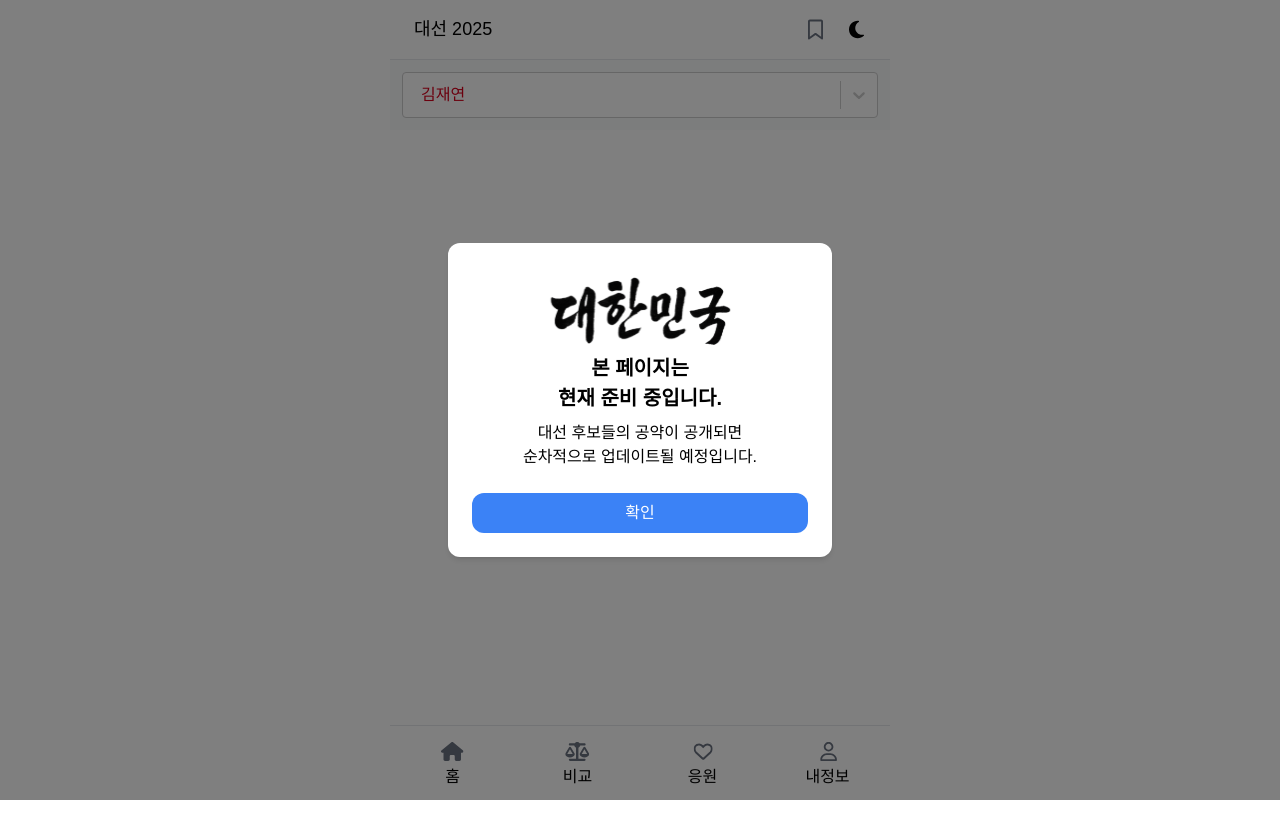
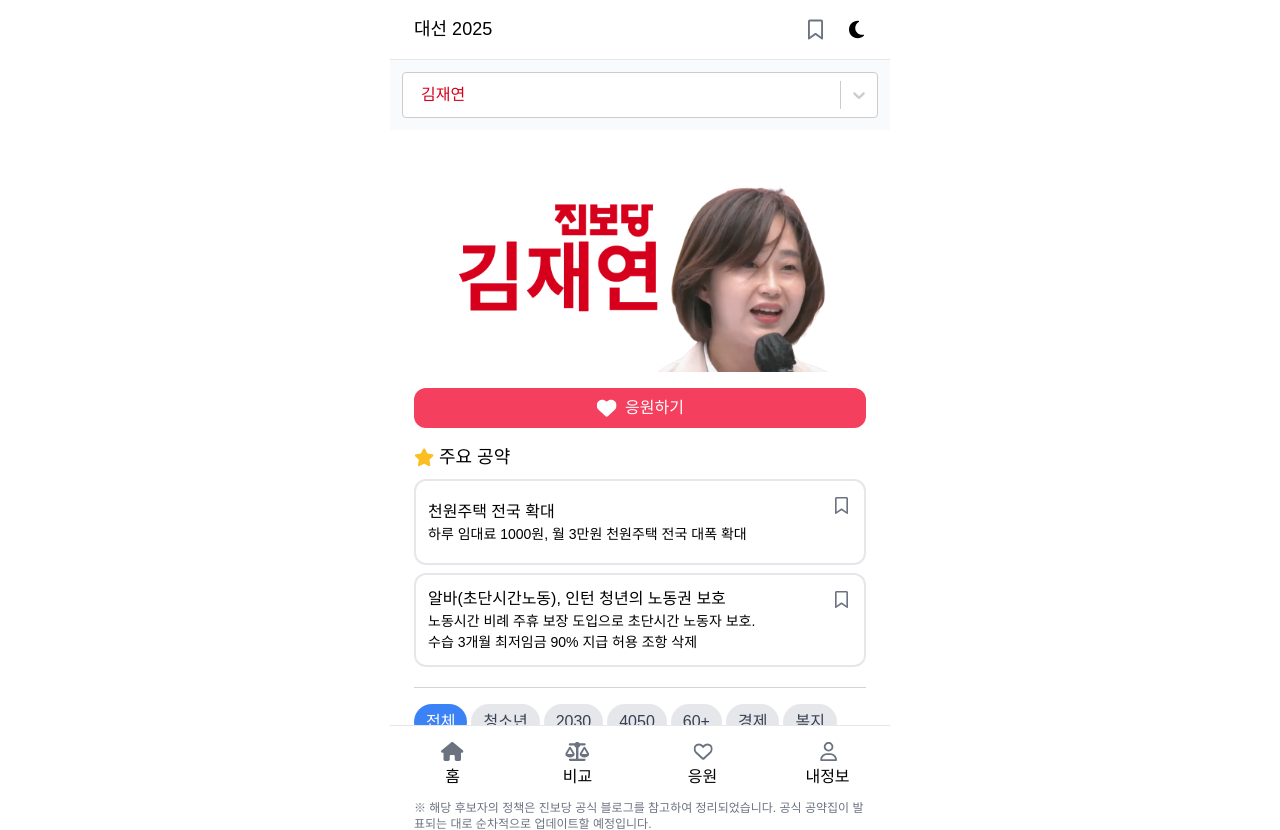
Before and after one commit to gimgyuwon/voter, a React (Create React App) app in the folder frontend/: page /candidate/jaeyeon in a window 1280 px wide. Built offline with nearby package versions, Linux system fonts and the light colour scheme; no server answers.

Commit message:
feat: 김재연 후보 공약 업데이트

```diff
--- a/frontend/src/constant/Candidate/CandidatePolicy.js
+++ b/frontend/src/constant/Candidate/CandidatePolicy.js
@@ -322,4 +322,80 @@ export const CANDIDATE_POLICY = [
     main: false,
     candidate: "김문수",
   },
+  {
+    id: 41,
+    title: "상속세 10조원 청년예산화",
+    content: "상속세 10조원 전액을 청년불평등 해소기금으로 적립",
+    prop: ["경제", "2030"],
+    main: false,
+    candidate: "김재연",
+  },
+  {
+    id: 42,
+    title: "천원주택 전국 확대",
+    content: "하루 임대료 1000원, 월 3만원 천원주택 전국 대폭 확대",
+    prop: ["주택", "2030"],
+    main: true,
+    candidate: "김재연",
+  },
+  {
+    id: 43,
+    title: "전월세 10만원 상한제",
+    content: "민간 임대 주택 전월세부담 10만원 상한제 도입",
+    prop: ["주택", "2030"],
+    main: false,
+    candidate: "김재연",
+  },
+  {
+    id: 44,
+    title: " 알바(초단시간노동), 인턴 청년의 노동권 보호",
+    content:
+      "노동시간 비례 주휴 보장 도입으로 초단시간 노동자 보호. \n수습 3개월 최저임금 90% 지급 허용 조항 삭제",
+    prop: ["경제", "2030"],
+    main: true,
+    candidate: "김재연",
+  },
+  {
+    id: 45,
+    title: "포괄임금제 폐지",
+    content:
+      "장시간 노동으로 노동자의 건강권과 생명을 위협하는 포괄임금제 폐지",
+    prop: ["행정", "2030"],
+    main: false,
+    candidate: "김재연",
+  },
+  {
+    id: 46,
+    title: "고등교육 무상화",
+    content:
+      "고등교육재정교부금법 제정 \n GDP 1.2% 수준으로 고등교육재정 확대, 대학 무상교육 전면 실현",
+    prop: ["교육", "2030"],
+    main: false,
+    candidate: "김재연",
+  },
+  {
+    id: 47,
+    title: "비동의 강간죄 도입",
+    content: "폭행·협박이 없더라도 동의없는 성관계는 범죄로 처벌",
+    prop: ["행정", "2030"],
+    main: false,
+    candidate: "김재연",
+  },
+  {
+    id: 48,
+    title: "파트너폭력 방지법 제정 ",
+    content:
+      "결혼 여부와 상관없이 동거·연인·이혼한 배우자·성소수자 커플 등 \n모든 친밀한 관계에서의 폭력에 대한 처벌, 피해자 보호조치 강화",
+    prop: ["복지", "2030"],
+    main: false,
+    candidate: "김재연",
+  },
+  {
+    id: 49,
+    title: "국민연금 청년 국가지원",
+    content: "청년 초기 5년동안 평균소득월액 기준으로 국가가 보험료 전액 납입 ",
+    prop: ["복지", "2030"],
+    main: false,
+    candidate: "김재연",
+  },
 ];
--- a/frontend/src/pages/Candidate/Jaeyeon/Jaeyeon.jsx
+++ b/frontend/src/pages/Candidate/Jaeyeon/Jaeyeon.jsx
@@ -1,28 +1,30 @@
 import { useNavigate } from "react-router-dom";
-import ComingSoon from "../../../components/Common/ComingSoon";
 import jaeyeon from "../../../assets/images/jaeyeon.png";
 import whiteLove from "../../../assets/icons/whiteLove.svg";
 import { useState } from "react";
-import AlertModal from "../../../components/Common/AlertModal/AlertModal";
+import { CANDIDATE_POLICY } from "../../../constant/Candidate/CandidatePolicy";
+import MainPolicy from "../../../components/Candidate/Common/MainPolicy";
+import Chip from "../../../components/Common/Chip/Chip";
+import SubPolicy from "../../../components/Candidate/Common/SubPolicy";
 
 export const Jaeyeon = () => {
-  const [alertOpen, setAlertOpen] = useState(true);
+  const [selectedTag, setSelectedTag] = useState("전체");
   const navigate = useNavigate();
 
   const handleCheerClick = () => {
     navigate("/cheer");
   };
 
-  if (alertOpen) {
-    return (
-      <AlertModal
-        buttonMessage="확인"
-        onButtonClick={() => setAlertOpen(false)}
-      >
-        <ComingSoon />
-      </AlertModal>
-    );
-  }
+  const jaeyeonPolicy = CANDIDATE_POLICY.filter(
+    (item) => item.candidate === "김재연"
+  );
+
+  const mainPolicy = jaeyeonPolicy.filter((item) => item.main);
+
+  const subPolicy =
+    selectedTag === "전체"
+      ? jaeyeonPolicy
+      : jaeyeonPolicy.filter((item) => item.prop?.includes(selectedTag));
 
   return (
     <>
@@ -44,6 +46,20 @@ export const Jaeyeon = () => {
             응원하기
           </div>
         </button>
+
+        {/* Main policy */}
+        <MainPolicy policy={mainPolicy} />
+
+        {/* Chip filter */}
+        <Chip select={selectedTag} onSelect={setSelectedTag} />
+
+        <div className="block text-xs text-sub-500">
+          ※ 해당 후보자의 정책은 진보당 공식 블로그를 참고하여 정리되었습니다.
+          공식 공약집이 발표되는 대로 순차적으로 업데이트할 예정입니다.
+        </div>
+
+        {/* Sub policy */}
+        <SubPolicy policy={subPolicy} />
       </div>
     </>
   );
```
